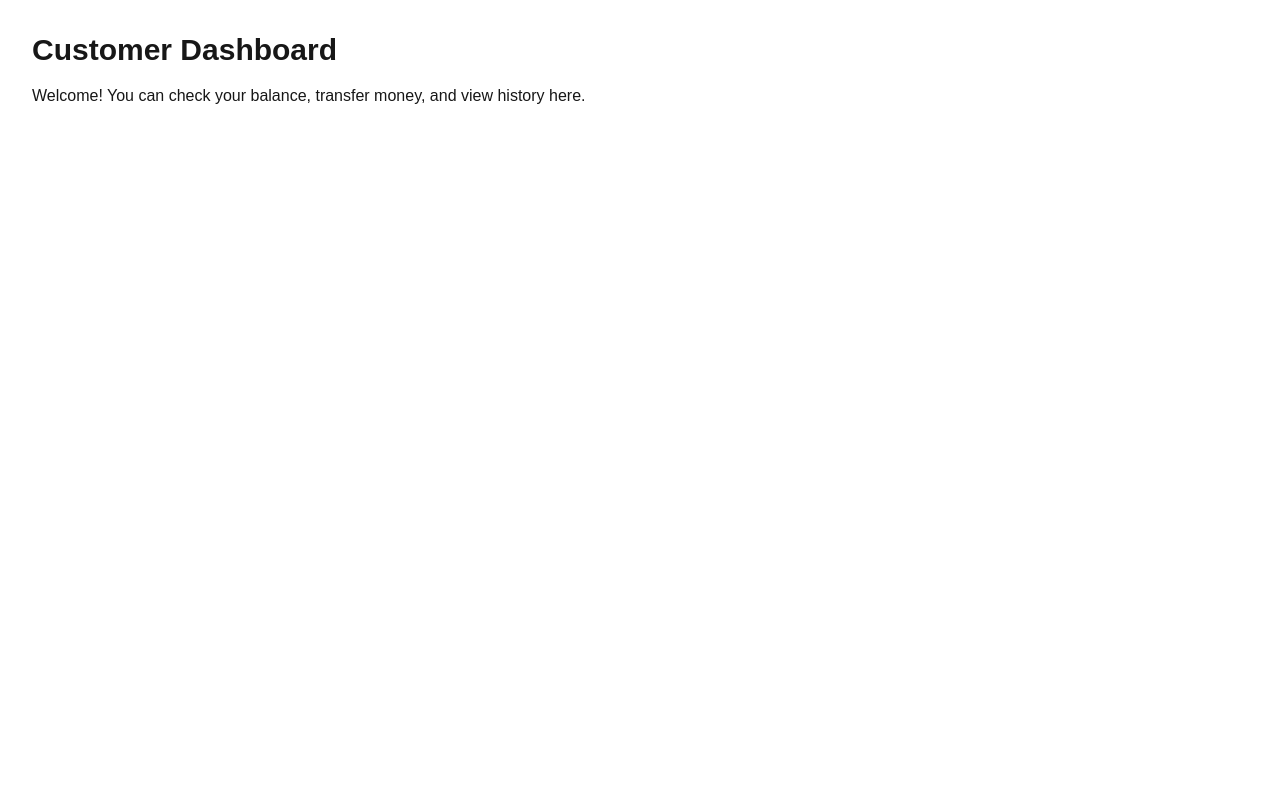
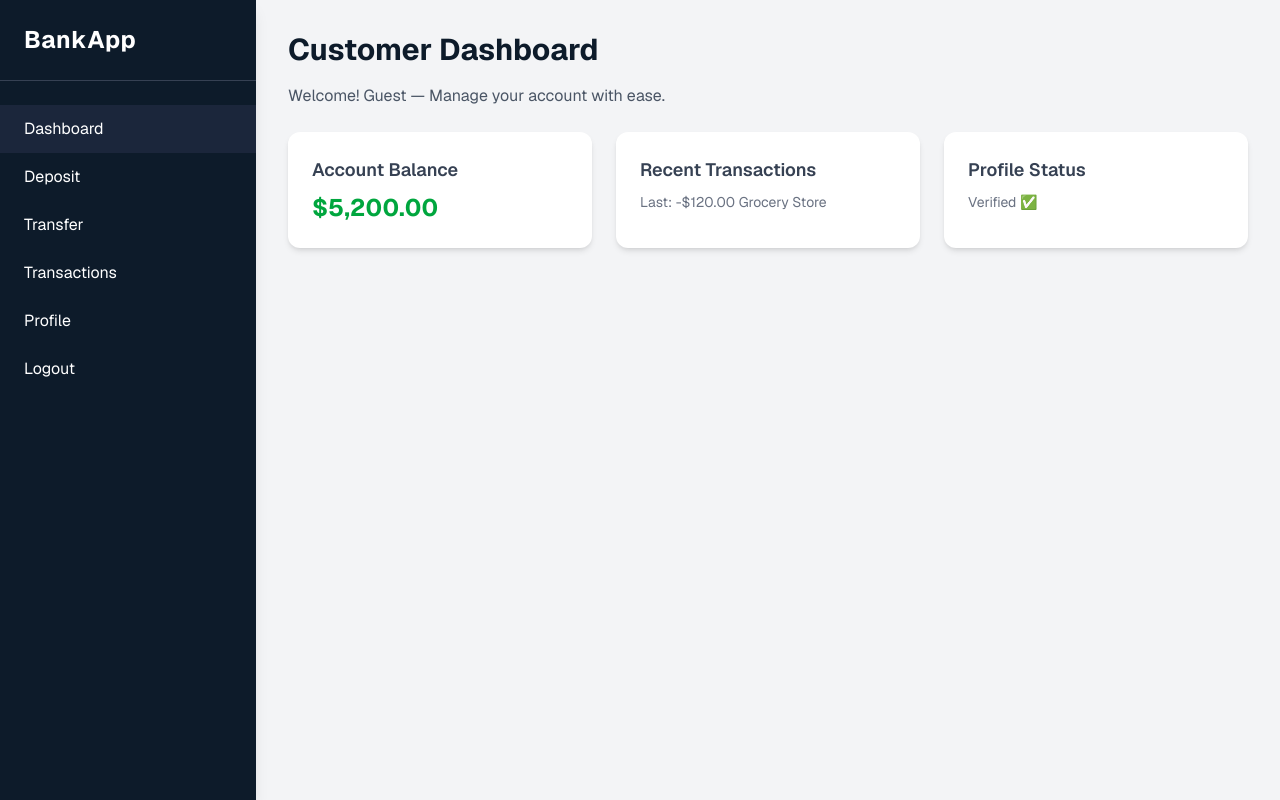
Before and after one commit to IsGameliel/bankapp, a Next.js app: page /dashboard/customer in a window 1280 px wide. Built offline with nearby package versions, Linux system fonts and the light colour scheme; no server answers.

Commit message:
customers dashboard completed

```diff
--- a/package.json
+++ b/package.json
@@ -9,11 +9,13 @@
     "lint": "next lint"
   },
   "dependencies": {
+    "@heroicons/react": "^2.2.0",
     "@prisma/client": "^6.13.0",
     "bcrypt": "^6.0.0",
     "bcryptjs": "^3.0.2",
     "jose": "^6.0.12",
     "jsonwebtoken": "^9.0.2",
+    "lucide-react": "^0.539.0",
     "next": "15.4.5",
     "nodemailer": "^7.0.5",
     "react": "19.1.0",
--- a/src/app/api/auth/verify-otp/route.ts
+++ b/src/app/api/auth/verify-otp/route.ts
@@ -44,7 +44,8 @@ export async function POST(req: NextRequest) {
     const response = NextResponse.json({
       success: true,
       message: 'OTP verified.',
-      role: user.role
+      role: user.role,
+      token,
     });
 
     response.cookies.set('token', token, {
--- /dev/null
+++ b/src/app/api/user/route.ts
@@ -0,0 +1,29 @@
+import { NextRequest, NextResponse } from 'next/server';
+import { prisma } from '@/lib/prisma';
+import jwt from 'jsonwebtoken';
+
+export async function GET(req: NextRequest) {
+  try {
+    const token = req.cookies.get('token')?.value;
+
+    if (!token) {
+      return NextResponse.json({ success: false, message: 'No token found' }, { status: 401 });
+    }
+
+    const decoded = jwt.verify(token, process.env.JWT_SECRET!) as { id: string };
+    const user = await prisma.user.findUnique({
+      where: { id: decoded.id },
+      select: { name: true, email: true, role: true }
+    });
+
+    if (!user) {
+      return NextResponse.json({ success: false, message: 'User not found' }, { status: 404 });
+    }
+
+    return NextResponse.json({ success: true, user });
+
+  } catch (error) {
+    console.error('[USER FETCH ERROR]', error);
+    return NextResponse.json({ success: false, message: 'Invalid or expired token' }, { status: 401 });
+  }
+}
--- a/src/app/auth/login/page.tsx
+++ b/src/app/auth/login/page.tsx
@@ -70,6 +70,10 @@ export default function LoginPage() {
     if (!res.ok) {
       setMessage(data.error || 'Invalid OTP');
     } else {
+      if (data.token) {
+      localStorage.setItem('token', data.token);
+      }
+
       setMessage('Login successful! Redirecting...');
       const path = data.role === 'ADMIN' ? '/dashboard/admin' : '/dashboard/customer';
       setRedirectPath(path);
--- a/src/app/dashboard/customer/page.tsx
+++ b/src/app/dashboard/customer/page.tsx
@@ -1,9 +1,189 @@
+'use client';
+
+import { useEffect, useState } from 'react';
+
 export default function CustomerDashboard() {
+  const [activeSection, setActiveSection] = useState('dashboard');
+  const [user, setUser] = useState<{ name: string; email: string; accountNumber?: string; accountType?: string } | null>(null);
+  const [loading, setLoading] = useState(true);
+
+  useEffect(() => {
+    async function fetchUser() {
+      try {
+        const res = await fetch("/api/user");
+        const data = await res.json();
+        if (data.success) {
+          setUser(data.user);
+        }
+      } catch (err) {
+        console.error("Error fetching user:", err);
+      } finally {
+        setLoading(false);
+      }
+    }
+    fetchUser();
+  }, []);
+
+  if (loading) {
+    return (
+      <div className="flex items-center justify-center min-h-screen bg-gray-100 text-lg text-gray-600">
+        Loading dashboard...
+      </div>
+    );
+  }
+
   return (
-    <div className="p-8">
-      <h1 className="text-3xl font-bold mb-4">Customer Dashboard</h1>
-      <p>Welcome! You can check your balance, transfer money, and view history here.</p>
-      {/* Add components like balance card, transfer form, transaction list etc. */}
+    <div className="flex min-h-screen bg-gray-100 font-sans">
+      {/* Sidebar */}
+      <aside className="w-64 bg-[#0D1B2A] text-white shadow-lg flex flex-col">
+        <div className="p-6 border-b border-gray-700">
+          <h2 className="text-2xl font-bold tracking-wide">BankApp</h2>
+        </div>
+        <nav className="flex-1 mt-6">
+          {['dashboard', 'deposit', 'transfer', 'transactions', 'profile', 'logout'].map((item) => (
+            <button
+              key={item}
+              onClick={() => setActiveSection(item)}
+              className={`w-full text-left px-6 py-3 hover:bg-[#1B263B] transition ${
+                activeSection === item ? 'bg-[#1B263B]' : ''
+              } capitalize`}
+            >
+              {item.replace('-', ' ')}
+            </button>
+          ))}
+        </nav>
+      </aside>
+
+      {/* Main Content */}
+      <main className="flex-1 p-8">
+        {/* Dashboard Section */}
+        {activeSection === 'dashboard' && (
+          <div>
+            <h1 className="text-3xl font-bold text-[#0D1B2A] mb-4">Customer Dashboard</h1>
+            <p className="text-gray-600 mb-6">
+              Welcome! {user?.email || 'Guest'} — Manage your account with ease.
+            </p>
+            <div className="grid grid-cols-1 md:grid-cols-3 gap-6">
+              <div className="bg-white p-6 rounded-xl shadow-md">
+                <h3 className="text-lg font-semibold text-gray-700">Account Balance</h3>
+                <p className="text-2xl font-bold text-green-600 mt-2">$5,200.00</p>
+              </div>
+              <div className="bg-white p-6 rounded-xl shadow-md">
+                <h3 className="text-lg font-semibold text-gray-700">Recent Transactions</h3>
+                <p className="text-sm text-gray-500 mt-2">Last: -$120.00 Grocery Store</p>
+              </div>
+              <div className="bg-white p-6 rounded-xl shadow-md">
+                <h3 className="text-lg font-semibold text-gray-700">Profile Status</h3>
+                <p className="text-sm text-gray-500 mt-2">Verified ✅</p>
+              </div>
+            </div>
+          </div>
+        )}
+
+        {/* Deposit Section */}
+        {activeSection === 'deposit' && (
+          <div>
+            <h1 className="text-2xl font-bold text-[#0D1B2A] mb-4">Deposit Funds</h1>
+            <form className="bg-white p-6 rounded-xl shadow-md max-w-md">
+              <label className="block mb-3">
+                <span className="text-gray-700">Amount</span>
+                <input
+                  type="number"
+                  className="mt-1 w-full p-3 border border-gray-300 rounded-lg focus:outline-none focus:ring-2 focus:ring-green-500"
+                  placeholder="Enter amount"
+                />
+              </label>
+              <button className="w-full bg-green-600 text-white py-3 rounded-lg hover:bg-green-700 transition">
+                Deposit
+              </button>
+            </form>
+          </div>
+        )}
+
+        {/* Transfer Section */}
+        {activeSection === 'transfer' && (
+          <div>
+            <h1 className="text-2xl font-bold text-[#0D1B2A] mb-4">Transfer Money</h1>
+            <form className="bg-white p-6 rounded-xl shadow-md max-w-md">
+              <label className="block mb-3">
+                <span className="text-gray-700">Recipient Email</span>
+                <input
+                  type="email"
+                  className="mt-1 w-full p-3 border border-gray-300 rounded-lg focus:outline-none focus:ring-2 focus:ring-green-500"
+                  placeholder="Enter recipient email"
+                />
+              </label>
+              <label className="block mb-3">
+                <span className="text-gray-700">Amount</span>
+                <input
+                  type="number"
+                  className="mt-1 w-full p-3 border border-gray-300 rounded-lg focus:outline-none focus:ring-2 focus:ring-green-500"
+                  placeholder="Enter amount"
+                />
+              </label>
+              <button className="w-full bg-blue-600 text-white py-3 rounded-lg hover:bg-blue-700 transition">
+                Transfer
+              </button>
+            </form>
+          </div>
+        )}
+
+        {/* Transaction History */}
+        {activeSection === 'transactions' && (
+          <div>
+            <h1 className="text-2xl font-bold text-[#0D1B2A] mb-4">Transaction History</h1>
+            <table className="bg-white w-full rounded-xl shadow-md overflow-hidden">
+              <thead className="bg-[#0D1B2A] text-white">
+                <tr>
+                  <th className="py-3 px-4 text-left">Date</th>
+                  <th className="py-3 px-4 text-left">Description</th>
+                  <th className="py-3 px-4 text-left">Amount</th>
+                  <th className="py-3 px-4 text-left">Status</th>
+                </tr>
+              </thead>
+              <tbody>
+                <tr className="border-b">
+                  <td className="py-3 px-4">2025-08-01</td>
+                  <td className="py-3 px-4">Transfer to John Doe</td>
+                  <td className="py-3 px-4 text-red-500">- $150</td>
+                  <td className="py-3 px-4 text-gray-600">Completed</td>
+                </tr>
+                <tr>
+                  <td className="py-3 px-4">2025-07-30</td>
+                  <td className="py-3 px-4">Deposit</td>
+                  <td className="py-3 px-4 text-green-500">+ $500</td>
+                  <td className="py-3 px-4 text-gray-600">Completed</td>
+                </tr>
+              </tbody>
+            </table>
+          </div>
+        )}
+
+        {/* Profile Section */}
+        {activeSection === 'profile' && (
+          <div className="bg-white p-6 rounded-xl shadow-md max-w-lg">
+            <h1 className="text-2xl font-bold text-[#0D1B2A] mb-4">Profile Information</h1>
+            <div className="space-y-3">
+              <div>
+                <span className="font-semibold text-gray-700">Full Name:</span>
+                <p className="text-gray-600">{user?.name || 'N/A'}</p>
+              </div>
+              <div>
+                <span className="font-semibold text-gray-700">Email:</span>
+                <p className="text-gray-600">{user?.email || 'N/A'}</p>
+              </div>
+              <div>
+                <span className="font-semibold text-gray-700">Account Number:</span>
+                <p className="text-gray-600">{user?.accountNumber || 'Not Available'}</p>
+              </div>
+              <div>
+                <span className="font-semibold text-gray-700">Account Type:</span>
+                <p className="text-gray-600">{user?.accountType || 'Not Available'}</p>
+              </div>
+            </div>
+          </div>
+        )}
+      </main>
     </div>
   );
 }
```
Also changed, not shown: 1 other file (tests, documents, lock files or other folders).
